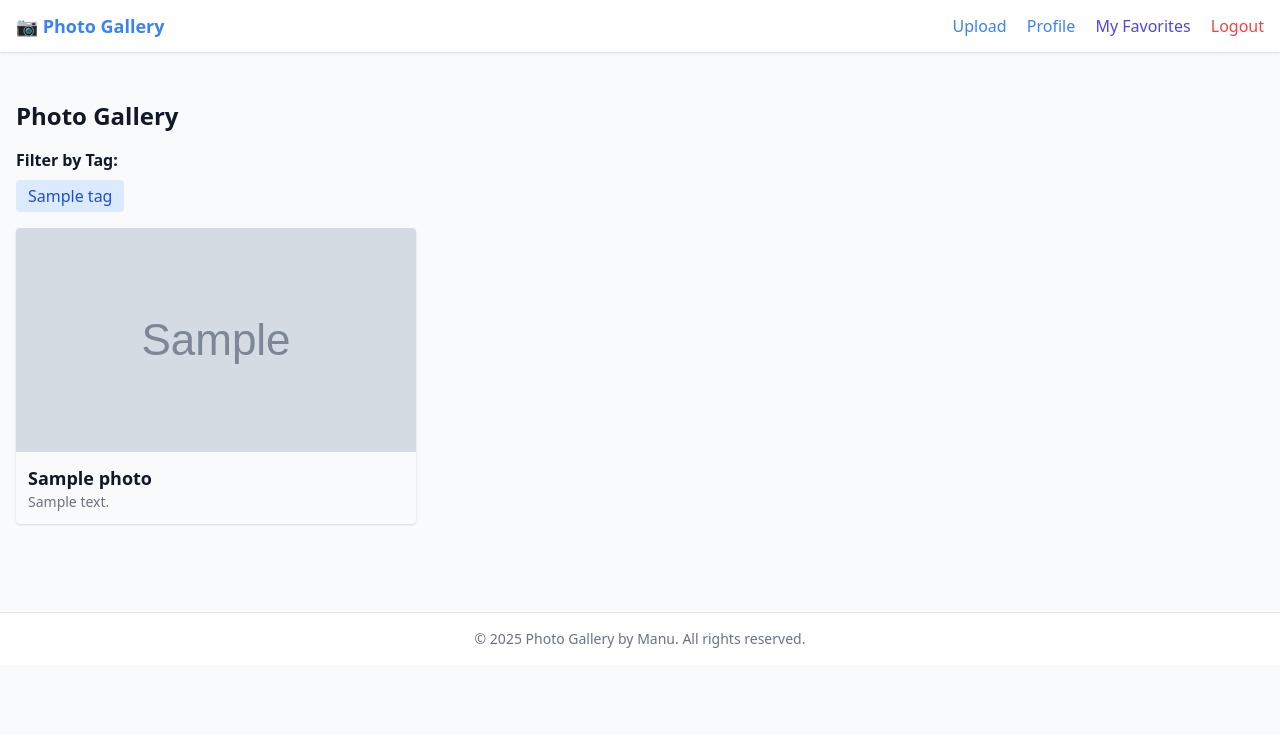
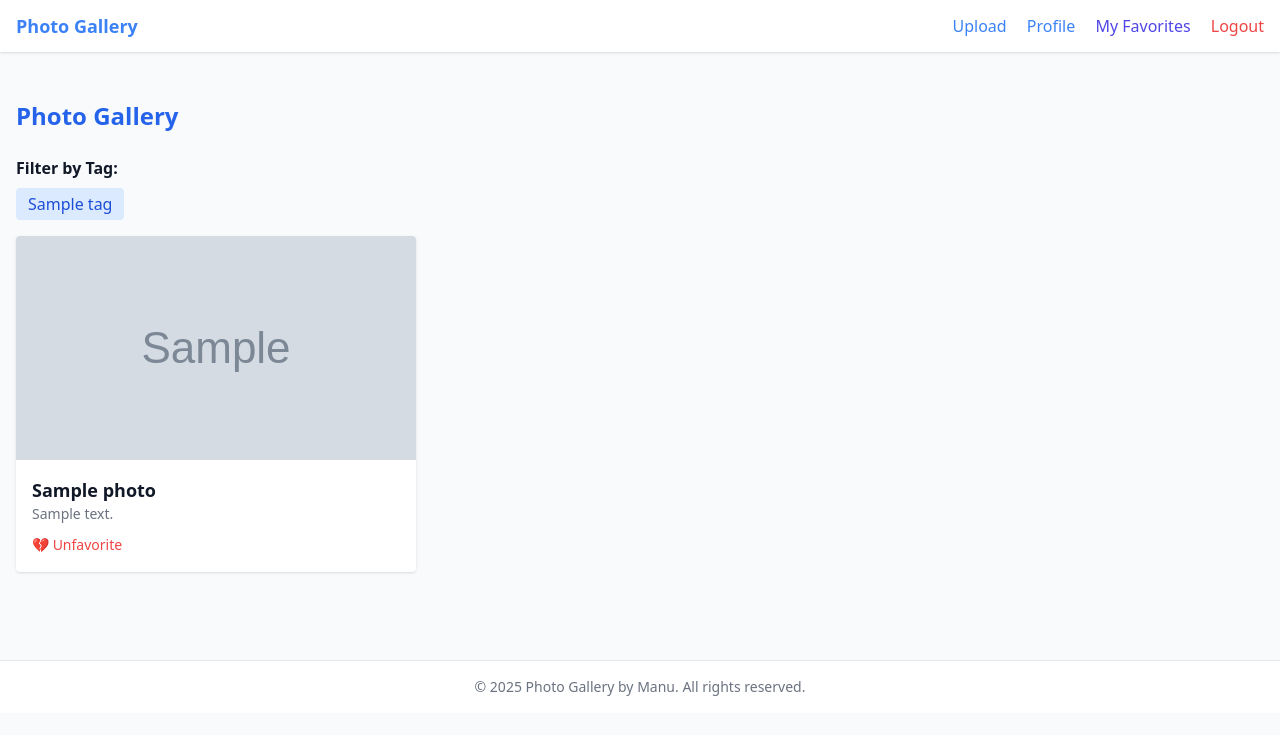
Before and after one commit to Manu-722/gallery, a Django app: page / in a window 1280 px wide. Shown: the top 735 px of the page. Run offline with Django 5.2, Linux system fonts and the light colour scheme; a user stored in the database is signed in; tables that the repository leaves empty hold one stand-in row (values such as "Sample post"); grey boxes marked "Sample" are stand-in pictures; some libraries are stand-ins or nearby versions.

Commit message:
added paths,views and home.html

```diff
--- a/gallery/templates/base.html
+++ b/gallery/templates/base.html
@@ -5,16 +5,16 @@
   <title>Photo Gallery App</title>
   <meta name="viewport" content="width=device-width, initial-scale=1">
 
-  <!-- ✅ Tailwind CSS CDN -->
+
   <script src="https://cdn.tailwindcss.com?plugins=forms,typography,aspect-ratio,line-clamp"></script>
 
-  <!-- ✅ Optional: Tailwind Theme Customization -->
+
   <script>
     tailwind.config = {
       theme: {
         extend: {
           colors: {
-            brand: '#3b82f6', // Blue 500
+            brand: '#3b82f6',
           }
         }
       }
@@ -25,10 +25,10 @@
 </head>
 <body class="bg-gray-50 text-gray-900">
 
-  <!-- ✅ Navbar -->
+
   <nav class="bg-white shadow">
     <div class="max-w-7xl mx-auto px-4 py-3 flex justify-between items-center">
-      <a href="{% url 'gallery:home' %}" class="text-lg font-bold text-brand">📷 Photo Gallery</a>
+      <a href="{% url 'gallery:home' %}" class="text-lg font-bold text-brand"> Photo Gallery</a>
       <div class="space-x-4">
         {% if user.is_authenticated %}
           <a href="{% url 'gallery:upload' %}" class="text-brand hover:underline">Upload</a>
@@ -43,12 +43,12 @@
     </div>
   </nav>
 
-  <!-- ✅ Main Content -->
+
   <main class="max-w-7xl mx-auto px-4 py-6">
     {% block content %}{% endblock %}
   </main>
 
-  <!-- ✅ Footer -->
+
   <footer class="bg-white border-t mt-10">
     <div class="max-w-7xl mx-auto px-4 py-4 text-sm text-center text-gray-500">
       &copy; {{ year|default:2025 }} Photo Gallery by Manu. All rights reserved.
--- a/gallery/templates/home.html
+++ b/gallery/templates/home.html
@@ -2,7 +2,7 @@
 
 {% block content %}
 <div class="max-w-7xl mx-auto py-6">
-  <h1 class="text-2xl font-bold mb-4">Photo Gallery</h1>
+  <h1 class="text-2xl font-bold mb-6 text-blue-600">Photo Gallery</h1>
 
   <div class="mb-4">
     <h2 class="font-semibold">Filter by Tag:</h2>
@@ -17,15 +17,29 @@
 
   <div class="grid grid-cols-1 sm:grid-cols-2 md:grid-cols-3 gap-6">
     {% for photo in photos %}
-      <a href="{% url 'gallery:detail' photo.id %}" class="block rounded overflow-hidden shadow hover:scale-105 transition">
-        <img src="{{ photo.image.url }}" alt="{{ photo.title }}" class="w-full h-56 object-cover">
-        <div class="p-3">
+      <div class="bg-white rounded shadow hover:scale-105 transition overflow-hidden">
+        <a href="{% url 'gallery:detail' photo.id %}">
+          <img src="{{ photo.image.url }}" alt="{{ photo.title }}" class="w-full h-56 object-cover">
+        </a>
+        <div class="p-4">
           <h3 class="text-lg font-semibold">{{ photo.title }}</h3>
-          <p class="text-sm text-gray-500">{{ photo.description|truncatewords:10 }}</p>
+          <p class="text-sm text-gray-500 mb-2">{{ photo.description|truncatewords:10 }}</p>
+
+
+          {% if user.is_authenticated %}
+            <form action="{% url 'gallery:toggle_favorite' photo.id %}" method="post" class="inline-block">
+              {% csrf_token %}
+              {% if user in photo.favorites.all %}
+                <button class="text-red-500 hover:text-red-700 text-sm">💔 Unfavorite</button>
+              {% else %}
+                <button class="text-blue-500 hover:text-blue-700 text-sm">💙 Favorite</button>
+              {% endif %}
+            </form>
+          {% endif %}
         </div>
-      </a>
+      </div>
     {% empty %}
-      <p>No photos yet.</p>
+      <p class="text-gray-600">No photos yet.</p>
     {% endfor %}
   </div>
 </div>
--- a/photos/urls.py
+++ b/photos/urls.py
@@ -8,4 +8,5 @@ urlpatterns = [
     path('upload/', views.upload_view, name='upload'),
     path('photo/<int:photo_id>/', views.detail_view, name='detail'),
     path('tag/<int:tag_id>/', views.filter_view, name='filter'),
+    path('photo/<int:photo_id>/favorite/', views.toggle_favorite, name='toggle_favorite'),
 ]
--- a/photos/views.py
+++ b/photos/views.py
@@ -2,6 +2,9 @@ from django.shortcuts import render, get_object_or_404, redirect
 from django.contrib.auth.decorators import login_required
 from .models import Photo, Tag
 from .forms import PhotoForm
+from django.http import HttpResponseRedirect
+from django.urls import reverse
+
 
 def home_view(request):
     photos = Photo.objects.all().order_by('-uploaded_at')
@@ -27,3 +30,11 @@ def filter_view(request, tag_id):
     tag = get_object_or_404(Tag, id=tag_id)
     photos = Photo.objects.filter(tags=tag)
     return render(request, 'filter.html', {'photos': photos, 'tag': tag})
+@login_required
+def toggle_favorite(request, photo_id):
+    photo = get_object_or_404(Photo, id=photo_id)
+    if request.user in photo.favorites.all():
+        photo.favorites.remove(request.user)
+    else:
+        photo.favorites.add(request.user)
+    return HttpResponseRedirect(request.META.get('HTTP_REFERER', reverse('gallery:home')))
```
